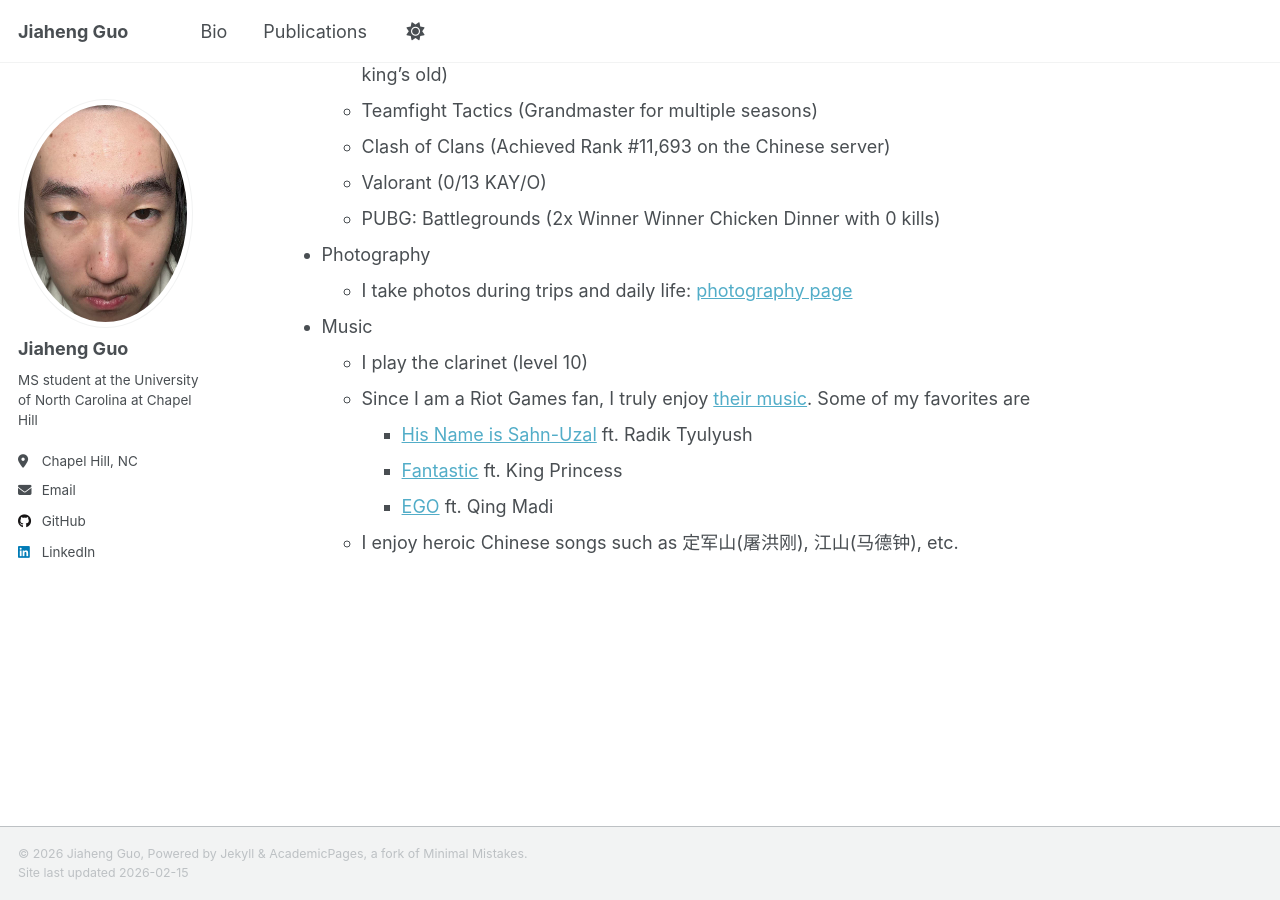
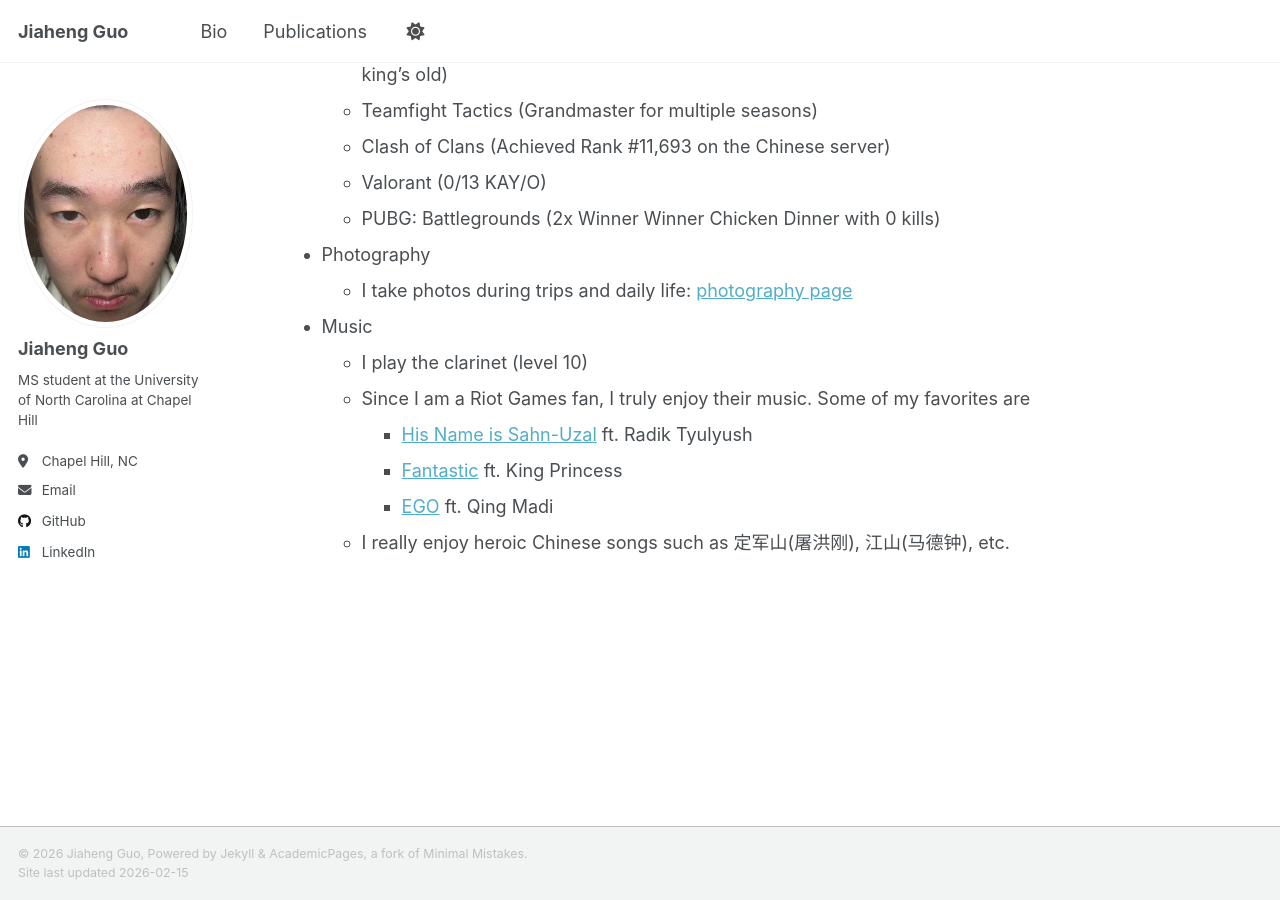
Before and after one commit to jiaheng-guo/jiaheng-guo.github.io, a Jekyll site: the page built from _pages/misc.md, in a window 1280 px wide and 900 px high, scrolled down 1255 px. Built offline with Jekyll 4.4.1, drawn with Linux system fonts in a browser that asks for light colours; a script that is not in the unit is left out; some of the changed text lies outside the part shown.

Commit message:
update misc

```diff
--- a/_pages/misc.md
+++ b/_pages/misc.md
@@ -69,8 +69,8 @@ Hobbies
 
 * Music
   * I play the clarinet (level 10)
-  * Since I am a Riot Games fan, I truly enjoy [their music](https://www.youtube.com/@riotgamesmusic/videos). Some of my favorites are
+  * Since I am a Riot Games fan, I truly enjoy their music. Some of my favorites are
     * [His Name is Sahn-Uzal](https://www.youtube.com/watch?v=V-iBklZUq-k&t=3) ft. Radik Tyulyush
     * [Fantastic](https://www.youtube.com/watch?v=t9mpyRzipww&list=RDt9mpyRzipww&start_radio=1) ft. King Princess
     * [EGO](https://www.youtube.com/watch?v=jAj_nbWYb7g&list=RDjAj_nbWYb7g&start_radio=1) ft. Qing Madi
-  * I enjoy heroic Chinese songs such as 定军山(屠洪刚), 江山(马德钟), etc.
+  * I really enjoy heroic Chinese songs such as 定军山(屠洪刚), 江山(马德钟), etc.
```
Also changed, not shown: other parts of _pages/misc.md (+2 -2 lines).
